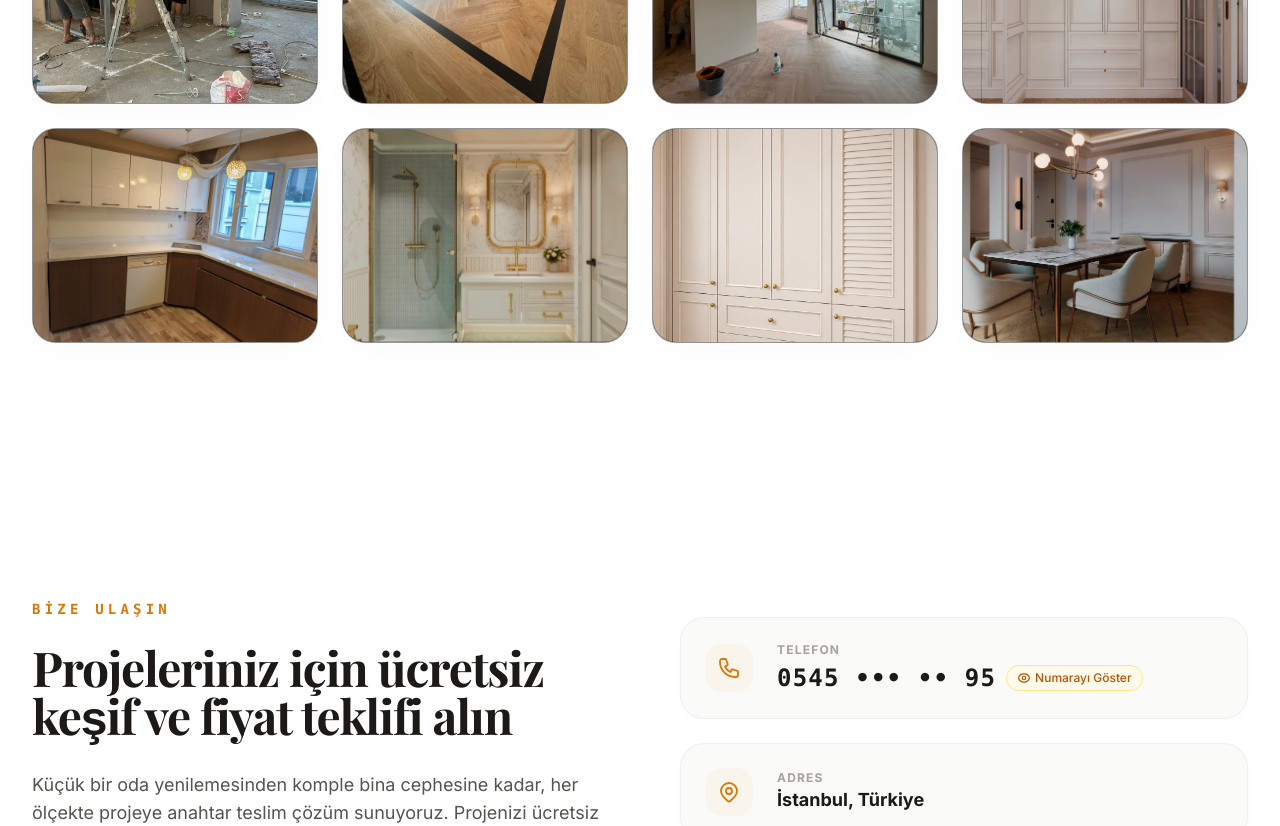
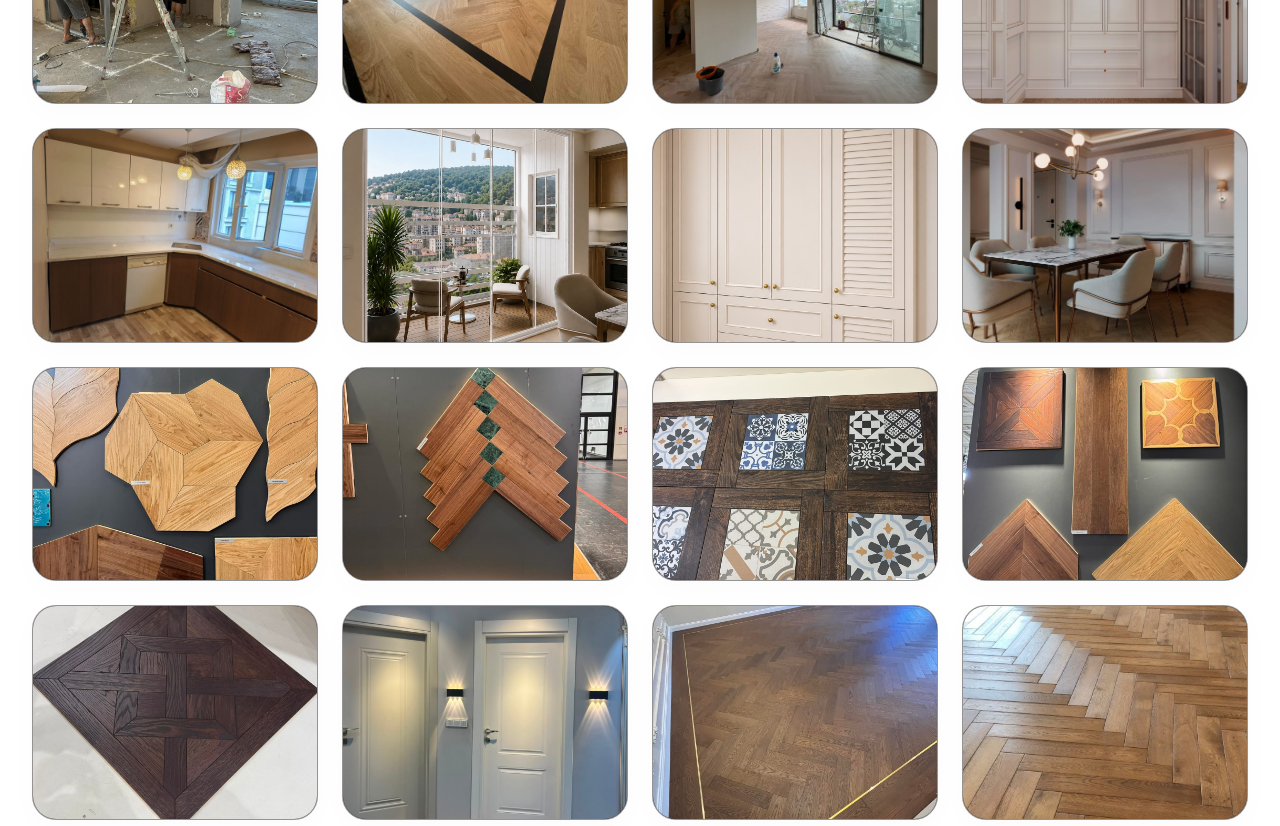
Before and after one commit to yusufcalisir/construction-web, a Next.js app: page / in a window 1280 px wide. Shown: the part 5360-6186 px from the top of the page. Built offline with nearby package versions, Linux system fonts and the light colour scheme.

Commit message:
feat: expand visible gallery to 48 cards and remove card number from lightbox title

```diff
--- a/components/ProjectGallery.tsx
+++ b/components/ProjectGallery.tsx
@@ -6,7 +6,7 @@ import { useLanguage } from './LanguageProvider'
 
 const FIRST_PHOTOS = [118, 109, 104, 93, 67, 50, 25, 24, 10, 5, 47, 12]
 const EXCLUDED_PHOTOS = new Set([16, 20, 30, 31, 35, 38, 42, 46, 54, 78])
-const TOTAL_CARDS = 12
+const TOTAL_CARDS = 48
 
 interface LightboxState {
   cardIndex: number
@@ -27,9 +27,11 @@ function GalleryCard({ photos, cardIndex, photoIndex, onOpen }: GalleryCardProps
 
   // Preload next and previous images for this card on idle/hover
   const handleMouseEnter = () => {
+    if (photos.length > 1) {
       const nextIdx = (currentIdx + 1) % photos.length
       const nextImg = new window.Image()
       nextImg.src = photos[nextIdx]
+    }
   }
 
   useEffect(() => {
@@ -86,7 +88,7 @@ function GalleryCard({ photos, cardIndex, photoIndex, onOpen }: GalleryCardProps
           fill
           className="object-cover"
           sizes="(max-width: 640px) 100vw, (max-width: 1024px) 50vw, (max-width: 1280px) 33vw, 25vw"
-          loading={cardIndex < 4 ? 'eager' : 'lazy'}
+          loading={cardIndex < 8 ? 'eager' : 'lazy'}
           unoptimized
         />
       </div>
@@ -103,26 +105,38 @@ export default function ProjectGallery() {
   const [touchStartX, setTouchStartX] = useState<number | null>(null)
   const [isHovered, setIsHovered] = useState(false)
 
-  // 12 cards, starting with FIRST_PHOTOS, excluding EXCLUDED_PHOTOS
-  // 108 total photos distributed evenly (9 photos per card, no duplicates between cards)
+  // 48 cards, starting with FIRST_PHOTOS + other unique photos for initial view
+  // All 108 valid photos distributed evenly across the 48 cards (36 cards with 2 photos, 12 cards with 3 photos)
   const cardBuckets = useMemo(() => {
-    const firstSet = new Set(FIRST_PHOTOS)
-    const remaining: number[] = []
-
+    const allValid: number[] = []
     for (let i = 1; i <= 118; i++) {
-      if (!EXCLUDED_PHOTOS.has(i) && !firstSet.has(i)) {
-        remaining.push(i)
+      if (!EXCLUDED_PHOTOS.has(i)) {
+        allValid.push(i)
       }
     }
 
-    return FIRST_PHOTOS.map((first, cardIdx) => {
-      const others = remaining.filter((_, idx) => idx % TOTAL_CARDS === cardIdx)
-      const allNumbers = [first, ...others]
-      return allNumbers.map((num) => `/galeri/image-${num}.jpg`)
+    const firstSet = new Set(FIRST_PHOTOS)
+    const remainingForFirst = allValid.filter((id) => !firstSet.has(id))
+    const cardStarts = [
+      ...FIRST_PHOTOS,
+      ...remainingForFirst.slice(0, TOTAL_CARDS - FIRST_PHOTOS.length),
+    ]
+
+    const startSet = new Set(cardStarts)
+    const remainingPool = allValid.filter((id) => !startSet.has(id))
+
+    // Distribute remainingPool across the 48 cards
+    const buckets: number[][] = cardStarts.map((start) => [start])
+    remainingPool.forEach((photoId, idx) => {
+      buckets[idx % TOTAL_CARDS].push(photoId)
     })
+
+    return buckets.map((cardPhotos) =>
+      cardPhotos.map((num) => `/galeri/image-${num}.jpg`)
+    )
   }, [])
 
-  // Track the active photo index for each of the 12 cards
+  // Track the active photo index for each of the 48 cards
   const [cardIndices, setCardIndices] = useState<number[]>(() =>
     Array(TOTAL_CARDS).fill(0)
   )
@@ -246,7 +260,7 @@ export default function ProjectGallery() {
           <div className="h-[2px] w-12 bg-amber-500 mx-auto mt-6 rounded-full" />
         </div>
 
-        {/* 12 Responsive Cards Grid */}
+        {/* 48 Responsive Cards Grid */}
         <div className="grid grid-cols-1 sm:grid-cols-2 lg:grid-cols-3 xl:grid-cols-4 gap-6">
           {cardBuckets.map((photos, cardIndex) => (
             <GalleryCard
@@ -270,18 +284,20 @@ export default function ProjectGallery() {
           onTouchStart={handleTouchStart}
           onTouchEnd={handleTouchEnd}
         >
-          {/* Top Bar: Title & Minimal Close Icon (No text) */}
+          {/* Top Bar: Title & Minimal Close Icon (No text, No #) */}
           <div
             className="flex items-center justify-between w-full max-w-6xl mx-auto z-10 pt-2"
             onClick={(e) => e.stopPropagation()}
           >
             <div className="flex items-center gap-3">
               <span className="text-sm sm:text-base font-bold text-white font-serif">
-                {t('gallery2.title')} #{lightbox.cardIndex + 1}
+                {t('gallery2.title')}
               </span>
+              {activePhotos.length > 1 && (
                 <span className="text-xs px-2.5 py-1 rounded-full bg-white/10 text-stone-300 font-mono">
                   {lightbox.photoIndex + 1} / {activePhotos.length}
                 </span>
+              )}
             </div>
 
             {/* Minimal Close Button */}
@@ -341,7 +357,7 @@ export default function ProjectGallery() {
               <Image
                 key={activePhotos[lightbox.photoIndex]}
                 src={activePhotos[lightbox.photoIndex]}
-                alt={`Proje ${lightbox.cardIndex + 1} Fotoğraf ${lightbox.photoIndex + 1}`}
+                alt={`Proje Fotoğraf ${lightbox.photoIndex + 1}`}
                 fill
                 className="object-contain"
                 sizes="(max-width: 1200px) 100vw, 1200px"
@@ -375,7 +391,8 @@ export default function ProjectGallery() {
             )}
           </div>
 
-          {/* Bottom Bar: Thumbnails of all 9 photos for this card */}
+          {/* Bottom Bar: Thumbnails of photos for this card */}
+          {activePhotos.length > 1 && (
             <div
               className="w-full max-w-2xl mx-auto z-10 pb-2 overflow-x-auto py-2 flex items-center justify-center gap-2 sm:gap-3"
               onClick={(e) => e.stopPropagation()}
@@ -406,6 +423,7 @@ export default function ProjectGallery() {
                 )
               })}
             </div>
+          )}
         </div>
       )}
     </section>
```
Lines whose indentation alone changed are shown as unchanged.
